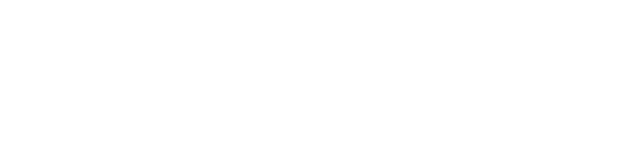
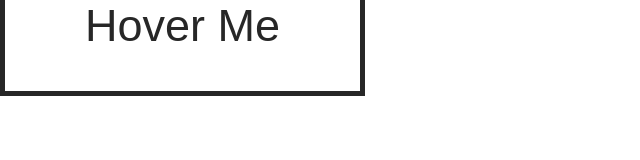
Before and after one commit to saadman-galib/CSS-Animation-Hover-Me, a plain HTML site: page index.html in a window 1280 px wide. Shown: the whole page, without its empty margins (0-640 px from the left). Drawn offline with Linux system fonts and the light colour scheme.

Commit message:
Updating files

```diff
--- a/index.html
+++ b/index.html
@@ -4,8 +4,14 @@
     <meta charset="UTF-8">
     <meta http-equiv="X-UA-Compatible" content="IE=edge">
     <meta name="viewport" content="width=device-width, initial-scale=1.0">
-    <title></title>
+    <link rel="stylesheet" href="./style/style.css">
+    <link rel="shortcut icon" href="./images/css3.png" type="image/x-icon">
+    <title>CSS Animation - Hover Me</title>
 </head>
 <body>
+    <div class="button-container">
+        <a href="#">Hover Me</a>
+    </div>
+
 </body>
 </html
--- /dev/null
+++ b/style/style.css
@@ -0,0 +1,30 @@
+* {
+  margin: 0;
+  padding: 0;
+  box-sizing: border-box;
+}
+
+body {
+  display: flex;
+  align-items: center;
+  justify-content: center;
+  width: 100%;
+  height: 100%;
+}
+
+.button-container {
+  width: 100%;
+  height: 100%;
+  margin-left: auto;
+  margin-right: auto;
+}
+
+a {
+  text-decoration: none;
+  color: #272727;
+  font-family: sans-serif;
+  font-size: 45px;
+  border: 5px solid #272727;
+  padding: 40px 80px;
+  position: relative;
+}
```
Also changed, not shown: .codesandbox/workspace.json (added), iamges/css3.png (added).
